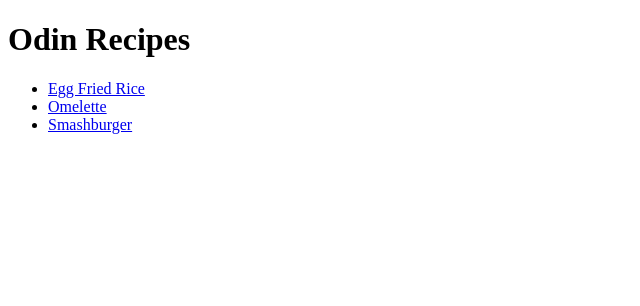
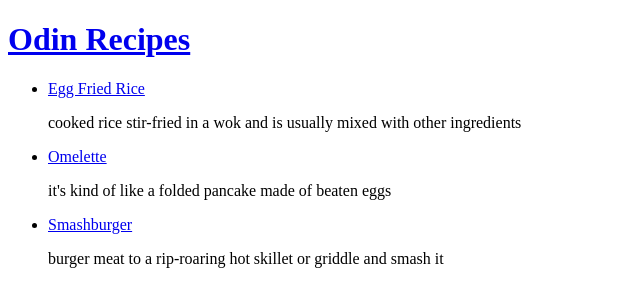
Before and after one commit to nanicoderrepo/odin-recipes, a plain HTML site: page index.html in a window 1280 px wide. Shown: the whole page, without its empty margins (0-640 px from the left). Drawn offline with Linux system fonts and the light colour scheme.

Commit message:
add homepage link to all pages

```diff
--- a/index.html
+++ b/index.html
@@ -7,16 +7,21 @@
     <title>Odin Recipes</title>
 </head>
 <body>
-    <h1>Odin Recipes</h1>
+    <h1>
+        <a href="./index.html">Odin Recipes</a>
+    </h1>
     <ul>
         <li>
             <a href="./recipes/eggfriedrice.html">Egg Fried Rice</a>
+            <p>cooked rice stir-fried in a wok and is usually mixed with other ingredients</p>
         </li>
         <li>
             <a href="./recipes/omelette.html">Omelette</a>
+            <p>it's kind of like a folded pancake made of beaten eggs</p>
         </li>
         <li>
             <a href="./recipes/smashburger.html">Smashburger</a>
+            <p>burger meat to a rip-roaring hot skillet or griddle and smash it</p>
         </li>
     </ul>
 </body>
```
Also changed, not shown: recipes/eggfriedrice.html (+3 -0 lines), recipes/omelette.html (+3 -0 lines), recipes/smashburger.html (+3 -0 lines).
